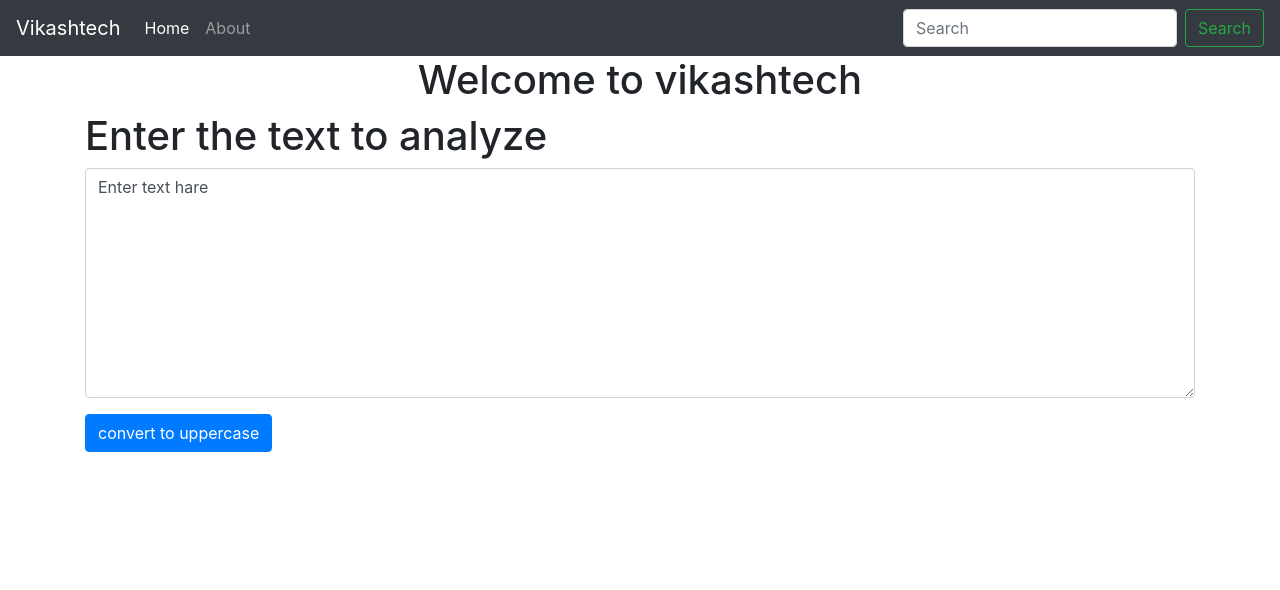
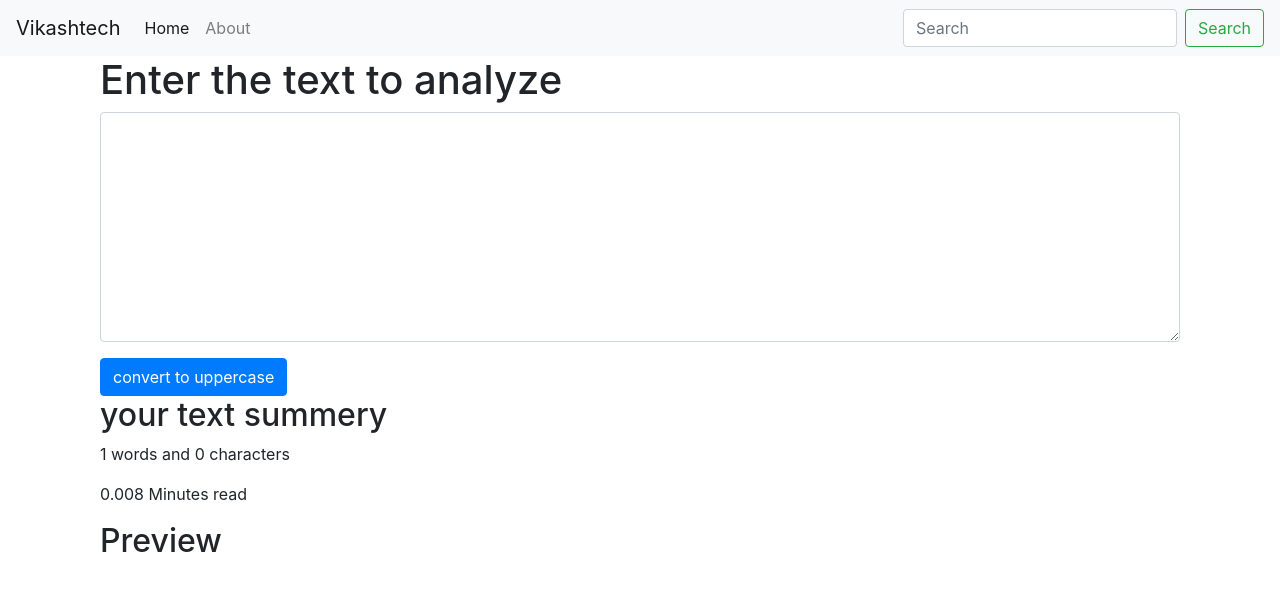
Before and after one commit to Vs74279/myapp, a React (Create React App) app: page / in a window 1280 px wide. Shown: the top 590 px of the page. Built offline with nearby package versions, Linux system fonts and the light colour scheme.

Commit message:
Add length and count characters

```diff
--- a/src/components/Navbar.js
+++ b/src/components/Navbar.js
@@ -1,18 +1,16 @@
-import React from 'react'
+import React from "react"
 import PropTypes from 'prop-types'
 
 
-export default function Navbar(props) {
-  return (
-    <div>
-        <nav className="navbar navbar-expand-lg navbar-dark bg-dark">
-  <a className="navbar-brand" href="/">{props.title}</a>
-  <button className="navbar-toggler" type="button" data-toggle="collapse" data-target="#navbarSupportedContent" aria-controls="navbarSupportedContent" aria-expanded="false" aria-label="Toggle navigation">
+export default function Navbar(props){
+  return(
+    <nav className="navbar navbar-expand-lg navbar-light bg-light">
+    <a className="navbar-brand" href="#">{props.title}</a>
+    <button className="navbar-toggler" type="button" data-toggle="collapse" data-target="#navbarNav" aria-controls="navbarNav" aria-expanded="false" aria-label="Toggle navigation">
       <span className="navbar-toggler-icon"></span>
     </button>
-
-  <div className="collapse navbar-collapse" id="navbarSupportedContent">
-    <ul className="navbar-nav mr-auto">
+    <div className="collapse navbar-collapse" id="navbarNav">
+      <ul className="navbar-nav">
         <li className="nav-item active">
           <a className="nav-link" href="/">Home <span class="sr-only">(current)</span></a>
         </li>
@@ -20,22 +18,19 @@
           <a className="nav-link" href="/">About</a>
         </li>
 
+      </ul>
+    </div>
+    <form class="form-inline my-2 my-lg-0">
+      <input class="form-control mr-sm-2" type="search" placeholder="Search" aria-label="Search"/>
+      <button class="btn btn-outline-success my-2 my-sm-0" type="submit">Search</button>
+    </form>
 
-    </ul>
-    <form className="form-inline my-2 my-lg-0">
-      <input className="form-control mr-sm-2" type="search" placeholder="Search" aria-label="Search"/>
-      <button className="btn btn-outline-success my-2 my-sm-0" type="submit">Search</button>
-    </form>
-  </div>
+
+
   </nav>
-     <div>
-      <center>
-        <h1>Welcome to vikashtech</h1>
-      </center>
-     </div>
 
-    </div>
-  )
+
+  );
 }
 Navbar.propTypes = {
     title: PropTypes.string
--- a/src/components/TextForm.js
+++ b/src/components/TextForm.js
@@ -12,16 +12,22 @@
           setText(Event.target.value);
 
     }
-    const [text,setText] =useState("Enter text hare");
+    const [text,setText] =useState("");
 
   return (
-    <div>
+    <div className='container'>
         <h1>{props.heading}</h1>
       <div className="mb-3">
 
       <textarea className="form-control" value={text} onChange={handleOnChange} id="myBox" rows="9"></textarea>
       </div>
       <button className='btn btn-primary' onClick={handleUpClick}>convert to uppercase</button>
+    <h2>your text summery</h2>
+    <p>{text.split(" ").length} words and {text.length} characters</p>
+    <p>{0.008 * text.split(" ").length} Minutes read</p>
+    <h2>Preview</h2>
+    <p>{text}</p>
     </div>
+
   )
 }
```
Lines whose indentation alone changed are shown as unchanged.
